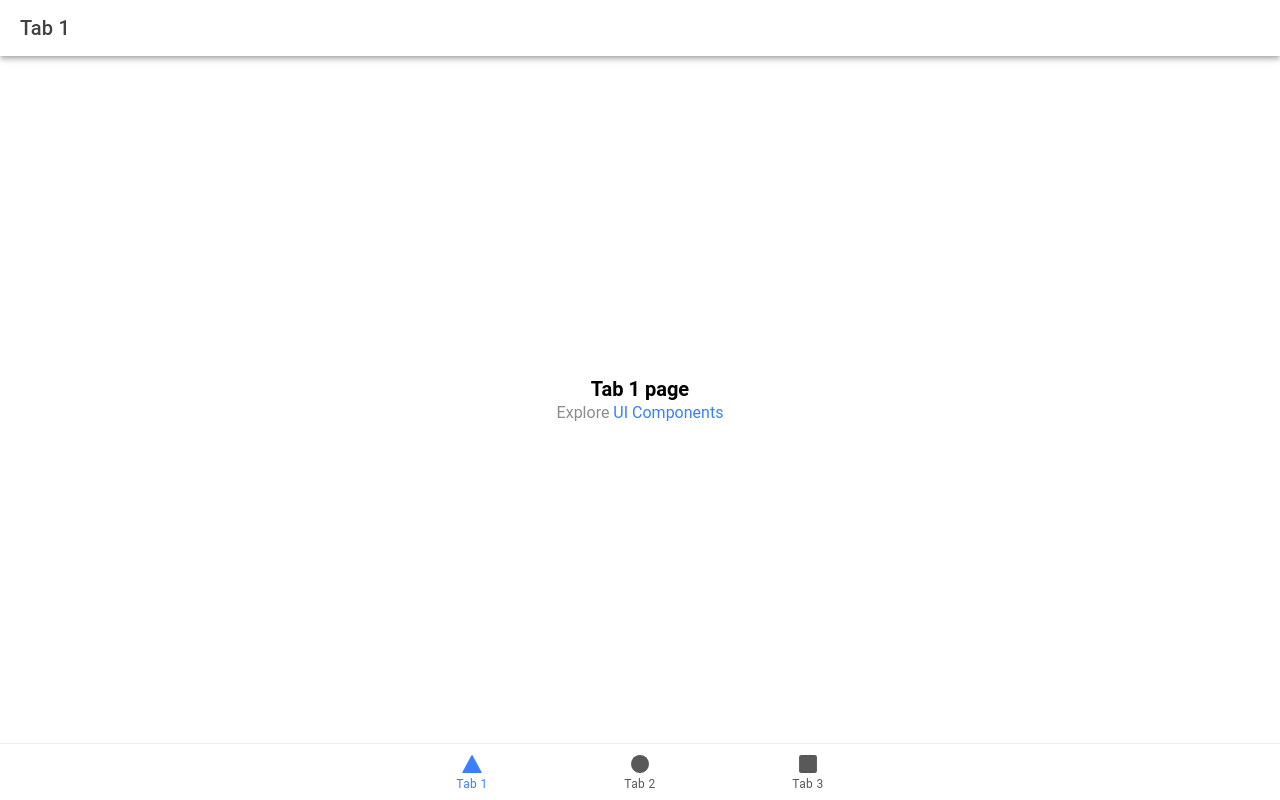
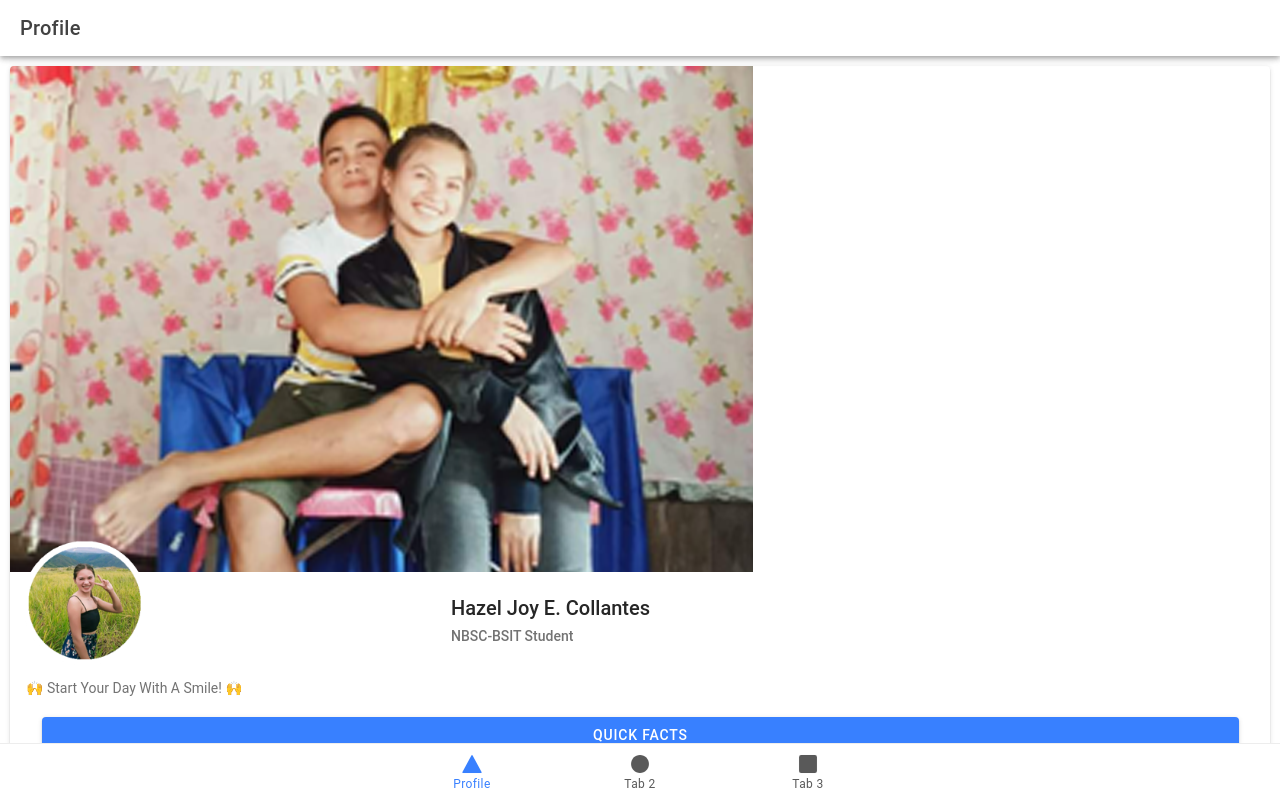
Before and after one commit to Hazeljoy08/ion-t-collantes2, a React (Vite) app: page /tab1 in a window 1280 px wide. Built offline with nearby package versions, Linux system fonts and the light colour scheme.

Commit message:
designing my profile

```diff
--- a/src/App.tsx
+++ b/src/App.tsx
@@ -57,7 +57,7 @@ const App: React.FC = () => (
         <IonTabBar slot="bottom">
           <IonTabButton tab="tab1" href="/tab1">
             <IonIcon aria-hidden="true" icon={triangle} />
-            <IonLabel>Tab 1</IonLabel>
+            <IonLabel>Profile</IonLabel>
           </IonTabButton>
           <IonTabButton tab="tab2" href="/tab2">
             <IonIcon aria-hidden="true" icon={ellipse} />
--- a/src/pages/Tab1.css
+++ b/src/pages/Tab1.css
@@ -0,0 +1,11 @@
+#present-alert, #open-action-sheet {
+    width: 95%;
+    margin: 5px auto;
+}
+
+#profile_pic {
+    width: 125px;
+    margin-top: -40px;
+    margin-bottom: -15px;
+    margin-left: 7px;
+}
--- a/src/pages/Tab1.tsx
+++ b/src/pages/Tab1.tsx
@@ -1,4 +1,7 @@
-import { IonContent, IonHeader, IonPage, IonTitle, IonToolbar } from '@ionic/react';
+// import { IonContent, IonHeader, IonPage, IonTitle, IonToolbar } from '@ionic/react';
+import { IonContent, IonHeader, IonPage, IonTitle, IonToolbar, IonRow, IonCol } from '@ionic/react';
+
+import { IonCard, IonCardContent, IonCardHeader, IonCardSubtitle, IonCardTitle, IonAlert, IonButton, IonActionSheet } from '@ionic/react';
 import ExploreContainer from '../components/ExploreContainer';
 import './Tab1.css';
 
@@ -7,18 +10,78 @@ const Tab1: React.FC = () => {
     <IonPage>
       <IonHeader>
         <IonToolbar>
-          <IonTitle>Tab 1</IonTitle>
+          <IonTitle>Profile</IonTitle>
         </IonToolbar>
       </IonHeader>
       <IonContent fullscreen>
         <IonHeader collapse="condense">
           <IonToolbar>
-            <IonTitle size="large">Tab 1</IonTitle>
+            <IonTitle size="large">Profile</IonTitle>
           </IonToolbar>
         </IonHeader>
-        <ExploreContainer name="Tab 1 page" />
-      </IonContent>
-    </IonPage>
+
+    <IonCard>
+      <img alt="Silhouette of mountains" src="../src/assets/img/COVERPIC.png" />
+
+      {/* <video controls>
+        <source src="../src/assets/videos/INTRO_VIDEO.mp4" type="video/mp4" />
+        Your browser does not support the video tag.
+      </video> */}
+
+      <IonRow>
+        <IonCol size="4">
+          <img alt="Silhouette of mountains" id="profile_pic" src="../src/assets/img/PROFPIC.png" />
+        </IonCol>
+        <IonCol size="8">
+          <IonCardHeader>
+            <IonCardTitle>Hazel Joy E. Collantes</IonCardTitle>
+            <IonCardSubtitle>NBSC-BSIT Student</IonCardSubtitle>
+          </IonCardHeader>
+        </IonCol>
+      </IonRow>
+
+      <IonCardContent>&#x1F64C; Start Your Day With A Smile! &#x1F64C;</IonCardContent>
+
+
+      <IonButton id="present-alert" expand="block" color="primary">Quick Facts</IonButton>
+      <IonAlert
+        trigger="present-alert"
+        header="Explore Quick Facts?"
+        subHeader="Unlock valuable insights"
+        message="Discover a wealth of information with Quick Facts."
+        buttons={['Learn More']}
+      ></IonAlert>
+
+    <IonButton id="open-action-sheet" expand="block" color="light">Open Action Sheet</IonButton>
+      <IonActionSheet
+        trigger="open-action-sheet"
+        header="Actions"
+        buttons={[
+          {
+            text: 'Delete',
+            role: 'destructive',
+            data: {
+              action: 'delete',
+            },
+          },
+          {
+            text: 'Share',
+            data: {
+              action: 'share',
+            },
+          },
+          {
+            text: 'Cancel',
+            role: 'cancel',
+            data: {
+              action: 'cancel',
+            },
+          },
+        ]}
+      ></IonActionSheet>
+    </IonCard>
+        </IonContent>
+      </IonPage>
   );
 };
 
```
